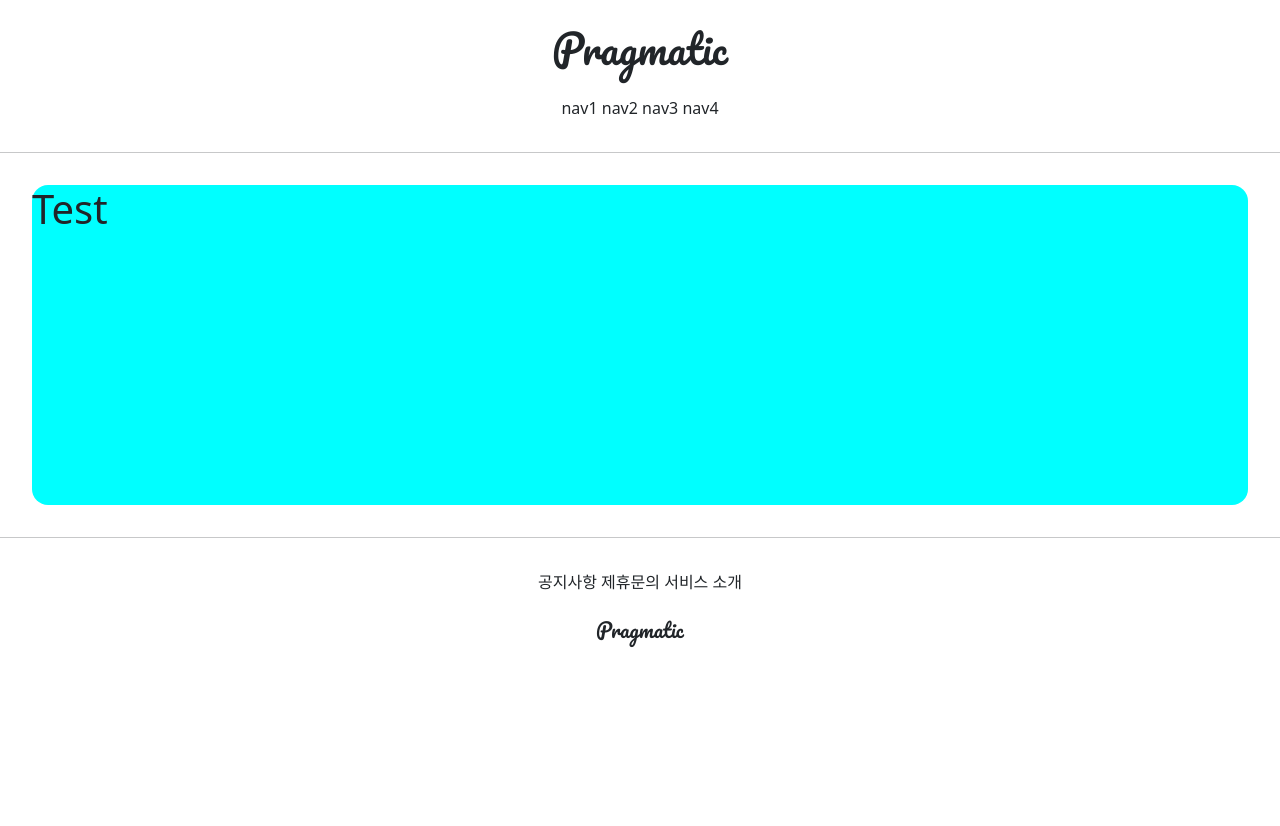
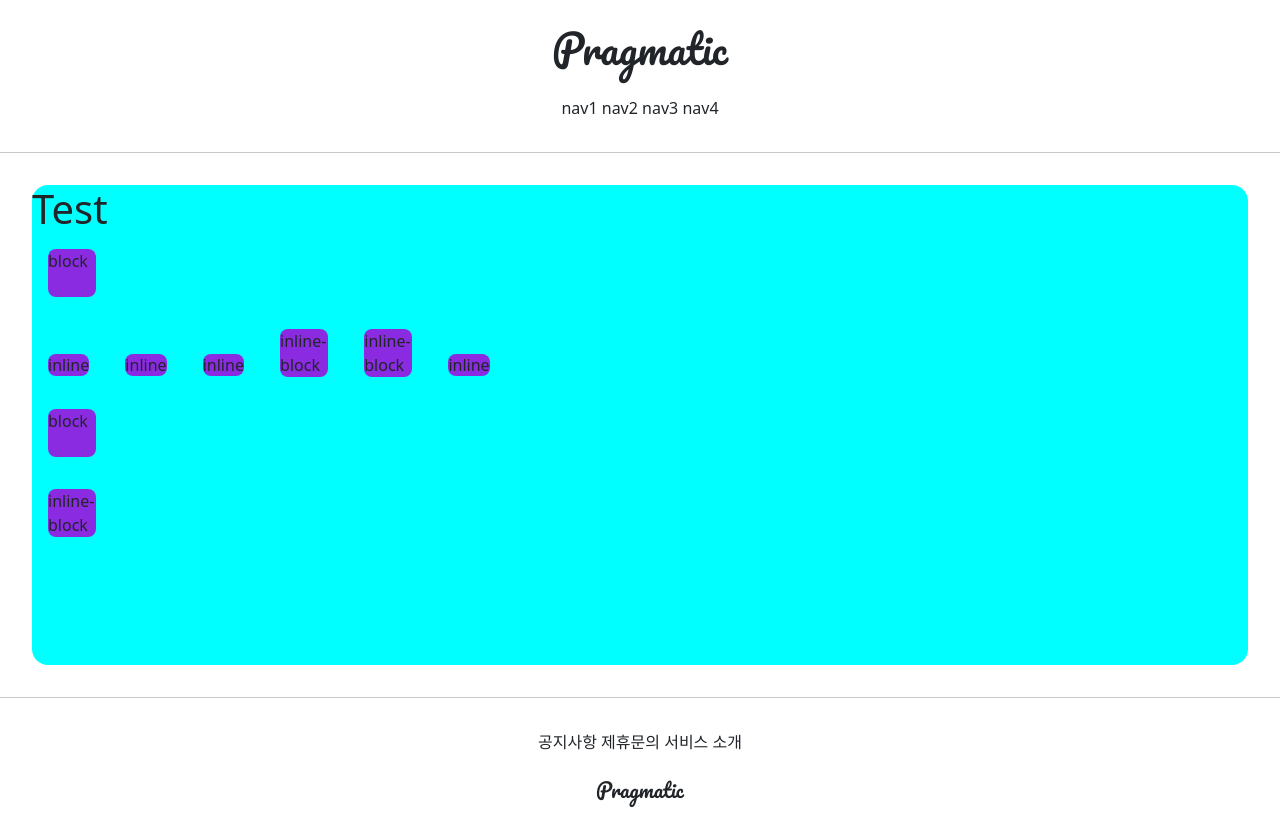
Before and after one commit to dongdonghyeok/gis_clsss_2_practice, a Django app: page /accounts/hello_world/ in a window 1280 px wide. Before the commit the page ends 800 px from the top, so only its background shows below. Run offline with Django 3.2, Linux system fonts and the light colour scheme.

Commit message:
7/7 2 class comit 1 practice

```diff
--- a/accoutapp/templates/accountapp/hello_world.html
+++ b/accoutapp/templates/accountapp/hello_world.html
@@ -2,11 +2,30 @@
 
 {% block content %}
 
-    <div style="height: 20rem; background-color: aqua; border-radius: 1rem; margin: 2rem; ">
+    <style>
+        .testing {
+            background-color: blueviolet;
+            height: 48px;
+            width: 48px;
+            margin: 1rem;
+            border-radius: .5rem;
+        }
+    </style>
 
-        <h1>
-            Test
-        </h1>
+    <div style="height: 30rem; background-color: aqua; border-radius: 1rem; margin: 2rem; ">
+
+        <h1>Test</h1>
+
+    <div class="testing" style="display: block">block</div>
+    <div class="testing" style="display: inline">inline</div>
+    <div class="testing" style="display: inline">inline</div>
+    <div class="testing" style="display: inline">inline</div>
+    <div class="testing" style="display: inline-block">inline-block</div>
+    <div class="testing" style="display: inline-block">inline-block</div>
+    <div class="testing" style="display: none">none</div>
+    <div class="testing" style="display: inline">inline</div>
+    <div class="testing" style="display: block">block</div>
+    <div class="testing" style="display: inline-block">inline-block</div>
 
     </div>
 
```
Also changed, not shown: static/base.css (line endings or trailing spaces).
